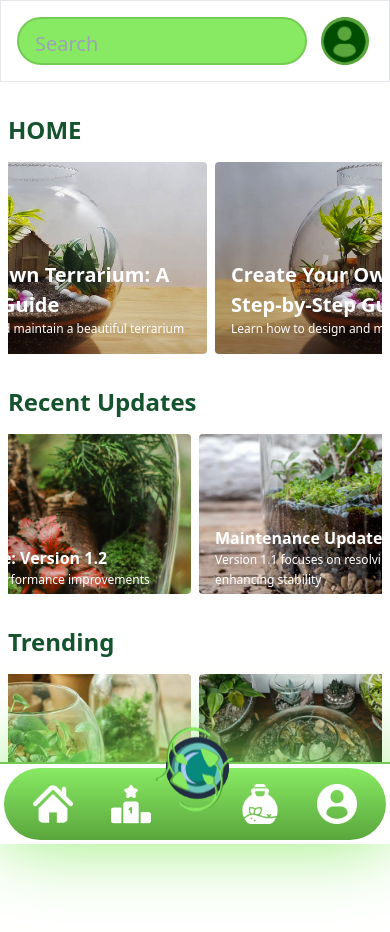
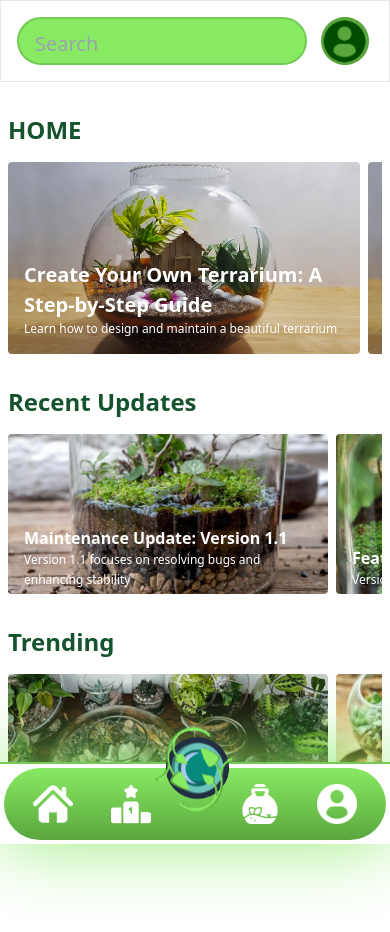
Before and after one commit to kheejay/Verdivae-Prototype, a Vue app: page / in a window 390 px wide. Shown: the top 932 px of the page. Built offline with nearby package versions, Linux system fonts and the light colour scheme; no server answers.

Commit message:
updated price and fix scroll on small screen

```diff
--- a/src/pages/Home.vue
+++ b/src/pages/Home.vue
@@ -4,7 +4,7 @@
             <div class="w-full text-start text-2xl sm:text-3xl font-bold pt-8 sm:pt-12 pb-4 sm:pb-8 text-green-900">
                 HOME
             </div>
-            <div class="flex justify-center gap-2 sm:gap-8 overflow-x-scroll no-scrollbar pl-8">
+            <div class="flex justify-start gap-2 sm:gap-8 overflow-x-auto w-full no-scrollbar">
                 <HomeGenericCards v-for="x, index in 4" :key="index" />
             </div>
         </div>
@@ -12,7 +12,7 @@
             <div class="w-full text-start text-2xl sm:text-3xl font-bold pt-8 sm:pt-12 pb-4 sm:pb-8 text-green-900">
                 Recent Updates
             </div>
-            <div class="flex justify-center gap-2 overflow-x-scroll no-scrollbar">
+            <div class="flex justify-start gap-2 overflow-x-auto w-full no-scrollbar">
                 <HomeRecentUpdatesCard1 />
                 <HomeRecentUpdatesCard2 />
                 <HomeRecentUpdatesCard1 />
@@ -23,7 +23,7 @@
             <div class="w-full text-start text-2xl sm:text-3xl font-bold pt-8 sm:pt-12 pb-4 sm:pb-8 text-green-900">
                 Trending
             </div>
-            <div class="flex justify-center gap-2 overflow-x-scroll no-scrollbar">
+            <div class="flex justify-start gap-2 overflow-x-scroll no-scrollbar">
                 <HomeTrendingCard1 />
                 <HomeTrendingCard2 />
                 <HomeTrendingCard1 />
--- a/src/pages/PurchaseAnimals.vue
+++ b/src/pages/PurchaseAnimals.vue
@@ -11,7 +11,7 @@
             <source src="/src/assets/butterflies.mp4" type="video/mp4" />
         </video>
         <div class="w-full text-center text-2xl font-bold py-4">
-            Php {{ infoIndex == 0 ? '19.00' : infoIndex == 1 ? '25.50' : '7.00' }}
+            Php {{ infoIndex == 0 ? '129.00' : infoIndex == 1 ? '175.50' : '57.00' }}
         </div>
         <div class="w-full flex justify-center items-center gap-8 lg:gap-0">
             <ArrowLeft @click="previous" :class="`w-[2.5rem] h-auto hover:scale-125 active:scale-125 duration-200 lg:mx-[4rem] ${ infoIndex <= 0 && 'text-zinc-100' }`" />
```
